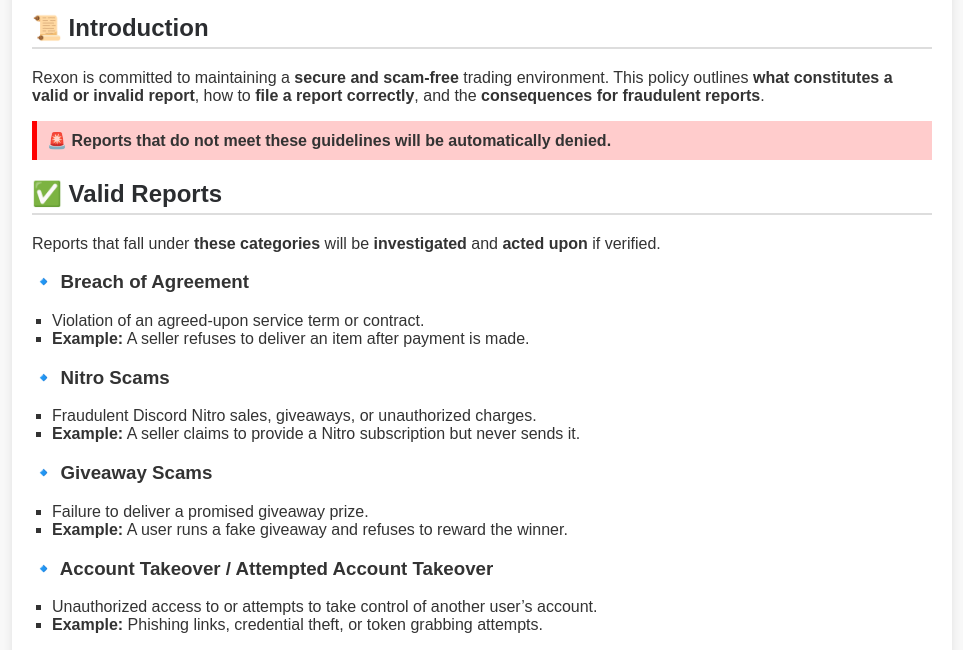
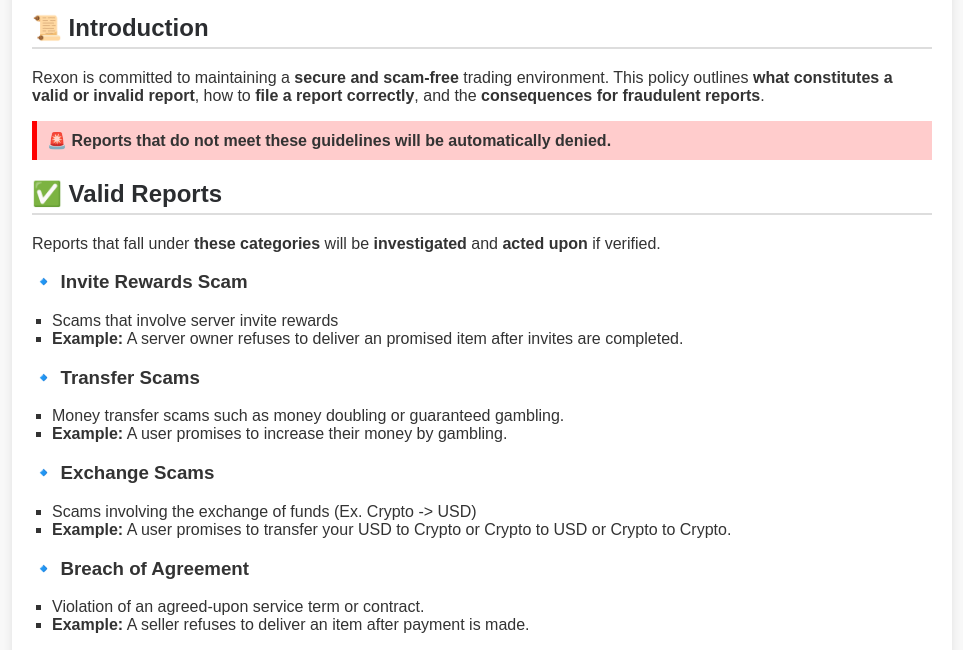
Before and after one commit to 57xv/report-policy, a plain HTML site: page index.html in a window 1280 px wide. Shown: the part 120-770 px from the top of the page, without its empty margins (158-1121 px from the left). Drawn offline with Linux system fonts and the light colour scheme.

Commit message:
Update index.html

```diff
--- a/index.html
+++ b/index.html
@@ -71,6 +71,24 @@
 
     <h2>✅ Valid Reports</h2>
     <p>Reports that fall under <b>these categories</b> will be <b>investigated</b> and <b>acted upon</b> if verified.</p>
+
+     <h3>🔹 Invite Rewards Scam</h3>
+    <ul>
+        <li>Scams that involve server invite rewards</li>
+        <li><b>Example:</b> A server owner refuses to deliver an promised item after invites are completed.</li>
+    </ul>
+
+    <h3>🔹 Transfer Scams</h3>
+    <ul>
+        <li>Money transfer scams such as money doubling or guaranteed gambling.</li>
+        <li><b>Example:</b> A user promises to increase their money by gambling.</li>
+    </ul>
+
+    <h3>🔹 Exchange Scams</h3>
+    <ul>
+        <li>Scams involving the exchange of funds (Ex. Crypto -> USD)</li>
+        <li><b>Example:</b> A user promises to transfer your USD to Crypto or Crypto to USD or Crypto to Crypto.</li>
+    </ul>
 
     <h3>🔹 Breach of Agreement</h3>
     <ul>
```
